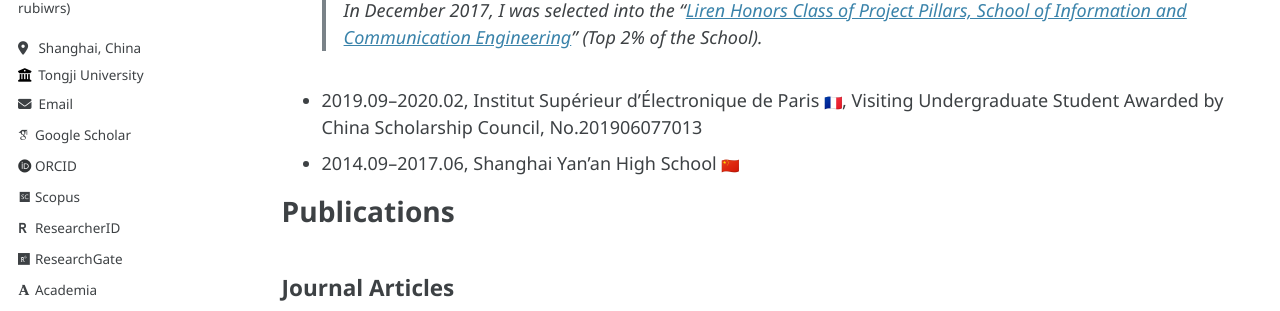
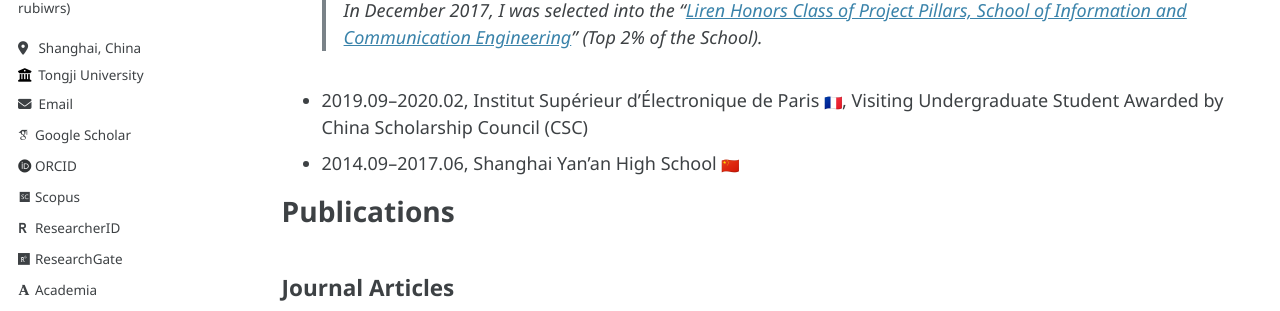
Before and after one commit to RusiWang99/RusiWang99.github.io, a Jekyll site: the page built from _pages/cv.md, in a window 1280 px wide and 900 px high. Shown: the part 365-676 px from the top of the window. Built offline with Jekyll 4.4.1, drawn with Linux system fonts in a browser that asks for light colours; emoji names are drawn with the system emoji font; some web fonts are replaced.

Commit message:
Update cv.md

```diff
--- a/_pages/cv.md
+++ b/_pages/cv.md
@@ -15,7 +15,7 @@ Education
 * 2021.09–2024.05, Tongji University <img src="https://twemoji.maxcdn.com/v/latest/svg/1f1e8-1f1f3.svg" width="18" height="18"/>, M.Eng. in Vehicle Operation Engineering, Institute of Rail Transit
 * 2017.09–2021.07, University of Electronic Science and Technology of China <img src="https://twemoji.maxcdn.com/v/latest/svg/1f1e8-1f1f3.svg" width="18" height="18"/>, B.Eng. in Internet of Things Engineering, School of Information and Communication Engineering
 > In December 2017, I was selected into the "[Liren Honors Class of Project Pillars, School of Information and Communication Engineering](https://mp.weixin.qq.com/s/ew-8znWxv4uh3Q9MWJyc2A)" (Top 2% of the School).
-* 2019.09–2020.02, Institut Supérieur d'Électronique de Paris <img src="https://twemoji.maxcdn.com/v/latest/svg/1f1eb-1f1f7.svg" width="18" height="18"/>, Visiting Undergraduate Student Awarded by China Scholarship Council, No.201906077013
+* 2019.09–2020.02, Institut Supérieur d'Électronique de Paris <img src="https://twemoji.maxcdn.com/v/latest/svg/1f1eb-1f1f7.svg" width="18" height="18"/>, Visiting Undergraduate Student Awarded by China Scholarship Council (CSC)
 * 2014.09–2017.06, Shanghai Yan'an High School <img src="https://twemoji.maxcdn.com/v/latest/svg/1f1e8-1f1f3.svg" width="18" height="18"/>
 
 Publications
```
